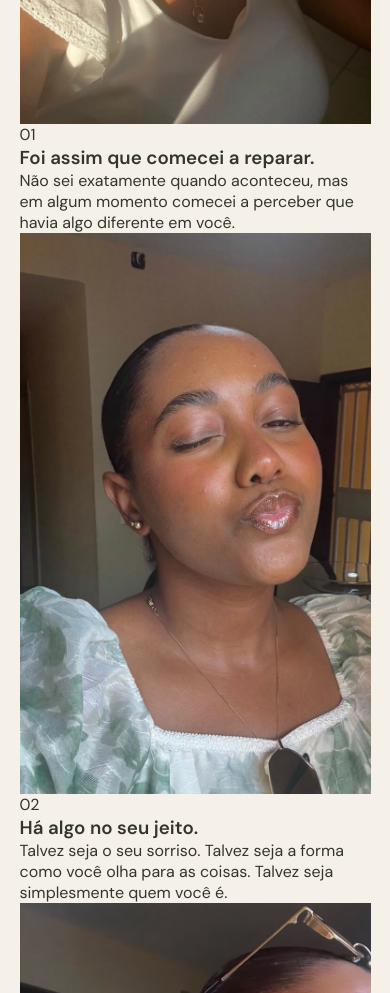
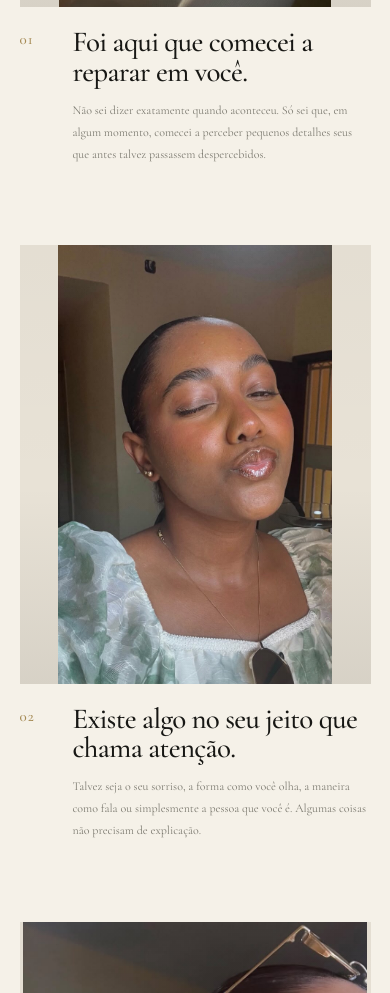
Before and after one commit to gilbertolemos536-sketch/site-carta, a Next.js app: page / in a window 390 px wide. Shown: the part 2380-3373 px from the top of the page. Built offline with nearby package versions, Linux system fonts and the light colour scheme.

Commit message:
Ajustar tipografia das legendas

```diff
--- a/app/globals.css
+++ b/app/globals.css
@@ -53,7 +53,7 @@ img {
 }
 
 /* =========================================================
-   SITE BASE
+   SITE
    ========================================================= */
 
 .site {
@@ -239,7 +239,7 @@ img {
 }
 
 /* =========================================================
-   INTRODUCTION
+   INTRODUÇÃO
    ========================================================= */
 
 .introduction {
@@ -302,7 +302,7 @@ img {
 }
 
 /* =========================================================
-   MOMENTS
+   MOMENTOS
    ========================================================= */
 
 .moments {
@@ -317,7 +317,7 @@ img {
   align-items: end;
   gap: 60px;
   max-width: 1350px;
-  margin: 0 auto 75px;
+  margin: 0 auto 85px;
 }
 
 .moments-header h2 {
@@ -342,202 +342,135 @@ img {
   line-height: 1.9;
 }
 
-.gallery {
+/* =========================================================
+   GALERIA VERTICAL
+   ========================================================= */
+
+.photo-list {
+  width: 100%;
   max-width: 1350px;
   margin: 0 auto;
+  display: flex;
+  flex-direction: column;
+  gap: 115px;
 }
 
-.gallery-top {
-  display: flex;
-  align-items: center;
-  gap: 20px;
-  margin-bottom: 20px;
-  color: var(--muted);
-  font-family: "Cormorant Garamond", Georgia, serif;
-  font-size: 17px;
+.photo-card {
+  width: 100%;
 }
 
-.gallery-progress {
-  position: relative;
-  flex: 1;
-  max-width: 180px;
-  height: 1px;
-  background: var(--line);
-}
-
-.gallery-progress div {
-  height: 100%;
-  background: var(--gold);
-  transition: width 0.5s ease;
-}
-
-.gallery-main {
-  position: relative;
-  display: grid;
-  grid-template-columns: 70px 1fr 70px;
-  align-items: center;
-  gap: 25px;
-  isolation: isolate;
-}
-
-.gallery-image-container {
-  min-width: 0;
-  position: relative;
-  z-index: 1;
-}
-
-.gallery-image-frame {
+.photo-card-image {
   position: relative;
   width: 100%;
-  height: min(66vh, 720px);
-  min-height: 470px;
+  height: min(75vh, 780px);
+  min-height: 500px;
   overflow: hidden;
-  display: flex;
-  align-items: center;
-  justify-content: center;
   background: #e8e2d6;
 }
 
-.gallery-image-frame::before {
+.photo-card-image::after {
   content: "";
   position: absolute;
   inset: 0;
-  z-index: 2;
   pointer-events: none;
   background:
     linear-gradient(
       180deg,
       rgba(15, 15, 12, 0.02),
-      transparent 35%,
+      transparent 55%,
       rgba(15, 15, 12, 0.08)
     );
 }
 
-.gallery-image {
+.photo-card-image img {
   width: 100%;
   height: 100%;
   object-fit: contain;
   object-position: center;
   background: #e8e2d6;
-  transition:
-    transform 1.2s cubic-bezier(0.2, 0.7, 0.2, 1),
-    opacity 0.6s ease;
-  animation: galleryImageIn 0.65s ease both;
-  pointer-events: none;
   user-select: none;
   -webkit-user-drag: none;
+  transition: transform 0.8s ease;
 }
 
-.gallery-image-container:hover .gallery-image {
+.photo-card:hover .photo-card-image img {
   transform: scale(1.015);
 }
 
-@keyframes galleryImageIn {
-  from {
-    opacity: 0;
-    transform: scale(1.04);
+/* =========================================================
+   LEGENDAS DAS FOTOS — TIPOGRAFIA ELEGANTE
+   ========================================================= */
+
+.photo-card-info {
+  display: grid;
+  grid-template-columns: 70px 1fr;
+  gap: 30px;
+  margin-top: 32px;
+  padding-bottom: 10px;
 }
 
-  to {
-    opacity: 1;
-    transform: scale(1);
-  }
+.photo-card-number {
+  color: var(--gold);
+  font-family: "Cormorant Garamond", Georgia, serif;
+  font-size: 20px;
+  font-weight: 500;
+  letter-spacing: 0.08em;
+  padding-top: 6px;
 }
 
-.gallery-arrow {
-  position: relative;
-  z-index: 30;
-  width: 58px;
-  height: 58px;
-  border: 1px solid var(--line);
-  display: flex;
-  align-items: center;
-  justify-content: center;
-  color: var(--dark);
-  font-size: 20px;
-  transition:
-    background 0.3s ease,
-    color 0.3s ease,
-    transform 0.3s ease;
-  pointer-events: auto;
-  touch-action: manipulation;
-  -webkit-tap-highlight-color: transparent;
-  -webkit-touch-callout: none;
-  user-select: none;
+.photo-card-text {
+  max-width: 800px;
 }
 
-.gallery-arrow:hover {
-  background: var(--dark);
-  color: var(--white);
-  transform: translateY(-3px);
+.photo-card-text h3 {
+  color: var(--dark);
+  font-family: "Cormorant Garamond", Georgia, serif;
+  font-size: clamp(32px, 4vw, 50px);
+  font-weight: 500;
+  line-height: 0.98;
+  letter-spacing: -0.025em;
 }
 
-.gallery-image-info {
-  position: relative;
-  z-index: 4;
-  display: grid;
-  grid-template-columns: 70px 1fr;
-  gap: 25px;
-  margin-top: 25px;
+.photo-card-text p {
+  max-width: 680px;
+  margin-top: 18px;
+  color: var(--muted);
+  font-family: "Cormorant Garamond", Georgia, serif;
+  font-size: 20px;
+  font-weight: 400;
+  line-height: 1.55;
+  letter-spacing: 0;
 }
 
-.gallery-image-info > span {
-  color: var(--gold);
-  font-family: "Cormorant Garamond", Georgia, serif;
-  font-size: 17px;
+/* MOBILE */
+
+@media (max-width: 600px) {
+  .photo-card-info {
+    grid-template-columns: 38px 1fr;
+    gap: 15px;
+    margin-top: 22px;
+    padding-bottom: 5px;
   }
 
-.gallery-image-info h3 {
-  color: var(--dark);
-  font-family: "Cormorant Garamond", Georgia, serif;
-  font-size: clamp(29px, 4vw, 48px);
-  font-weight: 500;
-  line-height: 1;
+  .photo-card-number {
+    font-size: 17px;
+    padding-top: 4px;
   }
 
-.gallery-image-info p {
-  max-width: 650px;
-  margin-top: 13px;
-  color: var(--muted);
-  font-size: 13px;
-  font-weight: 300;
-  line-height: 1.8;
+  .photo-card-text {
+    max-width: 100%;
   }
 
-.gallery-bottom {
-  margin-top: 50px;
-  display: flex;
-  align-items: center;
-  justify-content: space-between;
+  .photo-card-text h3 {
+    font-size: 31px;
+    line-height: 0.98;
   }
 
-.gallery-dots {
-  display: flex;
-  gap: 8px;
+  .photo-card-text p {
+    margin-top: 13px;
+    font-size: 18px;
+    line-height: 1.55;
   }
-
-.gallery-dots button {
-  width: 28px;
-  height: 2px;
-  background: var(--line);
-  transition:
-    width 0.35s ease,
-    background 0.35s ease;
-  pointer-events: auto;
-  touch-action: manipulation;
-  -webkit-tap-highlight-color: transparent;
-  user-select: none;
-}
-
-.gallery-dots button.active {
-  width: 52px;
-  background: var(--gold);
-}
-
-.gallery-bottom p {
-  color: var(--muted);
-  font-size: 10px;
-  letter-spacing: 0.12em;
 }
 
 /* =========================================================
@@ -783,9 +716,9 @@ img {
   background: var(--paper);
 }
 
-.ending-intro,
 .ending-reveal {
   max-width: 800px;
+  animation: finalReveal 0.9s ease both;
 }
 
 .ending h2 {
@@ -798,43 +731,12 @@ img {
   letter-spacing: -0.05em;
 }
 
-.ending-intro > p:not(.section-label),
 .ending-reveal > p:not(.section-label) {
   max-width: 500px;
   margin: 40px auto 0;
   color: var(--muted);
   font-size: 14px;
   line-height: 1.9;
-}
-
-.ending-button {
-  margin-top: 55px;
-  min-width: 230px;
-  height: 58px;
-  padding: 0 25px;
-  border: 1px solid var(--dark);
-  display: inline-flex;
-  align-items: center;
-  justify-content: space-between;
-  gap: 35px;
-  color: var(--dark);
-  font-size: 10px;
-  letter-spacing: 0.12em;
-  text-transform: uppercase;
-  transition:
-    background 0.35s ease,
-    color 0.35s ease,
-    transform 0.35s ease;
-}
-
-.ending-button:hover {
-  background: var(--dark);
-  color: var(--white);
-  transform: translateY(-3px);
-}
-
-.ending-reveal {
-  animation: finalReveal 0.9s ease both;
 }
 
 .ending-symbol {
@@ -916,7 +818,7 @@ img {
 }
 
 /* =========================================================
-   RESPONSIVO
+   TABLET
    ========================================================= */
 
 @media (max-width: 900px) {
@@ -965,14 +867,9 @@ img {
     gap: 35px;
   }
 
-  .gallery-main {
-    grid-template-columns: 50px 1fr 50px;
-    gap: 15px;
-  }
-
-  .gallery-arrow {
-    width: 45px;
-    height: 45px;
+  .photo-card-image {
+    height: 62vh;
+    min-height: 450px;
   }
 
   .faith {
@@ -983,6 +880,10 @@ img {
     padding: 120px 7vw;
   }
 }
+
+/* =========================================================
+   MOBILE
+   ========================================================= */
 
 @media (max-width: 600px) {
   .navigation {
@@ -1034,6 +935,8 @@ img {
     font-size: 13px;
   }
 
+  /* INTRODUÇÃO */
+
   .introduction {
     min-height: auto;
     padding: 100px 8vw;
@@ -1052,13 +955,15 @@ img {
     line-height: 1.9;
   }
 
+  /* MOMENTOS */
+
   .moments {
     min-height: auto;
     padding: 100px 5vw 90px;
   }
 
   .moments-header {
-    margin-bottom: 50px;
+    margin-bottom: 60px;
   }
 
   .moments-header h2 {
@@ -1069,107 +974,53 @@ img {
     font-size: 12px;
   }
 
-  .gallery-main {
-    position: relative;
-    display: block;
-    width: 100%;
-    isolation: isolate;
+  /* FOTOS */
+
+  .photo-list {
+    gap: 75px;
   }
 
-  .gallery-image-container {
-    position: relative;
-    z-index: 1;
+  .photo-card-image {
     width: 100%;
+    height: auto;
+    min-height: 0;
+    aspect-ratio: 4 / 5;
   }
 
-  .gallery-image-frame {
-    height: 68vh;
-    min-height: 400px;
-    max-height: 650px;
-    pointer-events: none;
+  .photo-card-image img {
+    object-fit: contain;
   }
 
-  .gallery-image-frame::before {
-    pointer-events: none;
+  /* LEGENDAS */
+
+  .photo-card-info {
+    grid-template-columns: 38px 1fr;
+    gap: 15px;
+    margin-top: 20px;
+    padding-bottom: 5px;
   }
 
-  .gallery-image {
-    pointer-events: none;
-    user-select: none;
-    -webkit-user-drag: none;
+  .photo-card-number {
+    font-size: 15px;
+    padding-top: 3px;
   }
 
-  .gallery-arrow {
-    position: absolute;
-    z-index: 100;
-    top: 50%;
-    width: 48px;
-    height: 48px;
-    transform: translateY(-50%);
-    border-color: rgba(255, 255, 255, 0.45);
-    background: rgba(20, 20, 16, 0.45);
-    color: var(--white);
-    backdrop-filter: blur(5px);
-    -webkit-backdrop-filter: blur(5px);
-    pointer-events: auto !important;
-    touch-action: manipulation;
+  .photo-card-text {
+    max-width: 100%;
   }
 
-  .gallery-arrow-left {
-    left: 12px;
+  .photo-card-text h3 {
+    font-size: 29px;
+    line-height: 1.02;
   }
 
-  .gallery-arrow-right {
-    right: 12px;
+  .photo-card-text p {
+    margin-top: 12px;
+    font-size: 12px;
+    line-height: 1.85;
   }
 
-  .gallery-arrow:hover {
-    transform: translateY(-50%);
-  }
-
-  .gallery-arrow:active {
-    background: rgba(20, 20, 16, 0.75);
-    transform: translateY(-50%) scale(0.96);
-  }
-
-  .gallery-image-info {
-    position: relative;
-    z-index: 5;
-    grid-template-columns: 45px 1fr;
-    gap: 15px;
-  }
-
-  .gallery-image-info h3 {
-    font-size: 31px;
-  }
-
-  .gallery-image-info p {
-    font-size: 12px;
-  }
-
-  .gallery-bottom {
-    position: relative;
-    z-index: 20;
-    margin-top: 35px;
-  }
-
-  .gallery-dots {
-    position: relative;
-    z-index: 30;
-  }
-
-  .gallery-dots button {
-    width: 18px;
-    height: 4px;
-    min-width: 18px;
-    padding: 0;
-    pointer-events: auto !important;
-    touch-action: manipulation;
-  }
-
-  .gallery-dots button.active {
-    width: 35px;
-  }
+  /* FÉ */
 
   .faith {
     min-height: auto;
@@ -1203,6 +1054,8 @@ img {
     font-size: 8px;
   }
 
+  /* TRANSIÇÃO */
+
   .transition {
     min-height: 550px;
     padding: 100px 8vw;
@@ -1211,6 +1064,8 @@ img {
   .transition h2 {
     font-size: clamp(47px, 14vw, 70px);
   }
+
+  /* MENSAGEM */
 
   .message {
     min-height: auto;
@@ -1229,6 +1084,8 @@ img {
     margin-top: 50px;
   }
 
+  /* FINAL */
+
   .ending {
     min-height: 700px;
     padding: 100px 8vw;
@@ -1242,54 +1099,25 @@ img {
     font-size: 12px;
   }
 
+  /* FOOTER */
+
   .footer {
     min-height: 90px;
   }
 }
 
 /* =========================================================
-   TOUCH / MOBILE
+   TOUCH
    ========================================================= */
 
-.gallery-arrow,
-.gallery-dots button,
-.navigation button,
-.hero-scroll,
-.restart {
+button,
+a {
   -webkit-tap-highlight-color: transparent;
   -webkit-touch-callout: none;
-  user-select: none;
 }
 
-@media (max-width: 600px) {
-  .gallery-main {
-    isolation: isolate;
-    touch-action: pan-y;
+.hero-scroll,
+.restart,
+.navigation button {
+  touch-action: manipulation;
 }
-
-  .gallery-image-container {
-    position: relative;
-    z-index: 1;
-  }
-
-  .gallery-image-frame,
-  .gallery-image-frame::before,
-  .gallery-image {
-    pointer-events: none !important;
-  }
-
-  .gallery-arrow {
-    pointer-events: auto !important;
-    touch-action: manipulation !important;
-  }
-
-  .gallery-dots {
-    position: relative;
-    z-index: 50;
-  }
-
-  .gallery-dots button {
-    pointer-events: auto !important;
-    touch-action: manipulation !important;
-  }
-}
--- a/app/page.tsx
+++ b/app/page.tsx
@@ -4,38 +4,38 @@ const photos = [
   {
     src: "/fotos/foto-1.jpeg",
     number: "01",
-    title: "Foi assim que comecei a reparar.",
-    text: "Não sei exatamente quando aconteceu, mas em algum momento comecei a perceber que havia algo diferente em você.",
+    title: "Foi aqui que comecei a reparar em você.",
+    text: "Não sei dizer exatamente quando aconteceu. Só sei que, em algum momento, comecei a perceber pequenos detalhes seus que antes talvez passassem despercebidos.",
   },
   {
     src: "/fotos/foto-2.jpeg",
     number: "02",
-    title: "Há algo no seu jeito.",
-    text: "Talvez seja o seu sorriso. Talvez seja a forma como você olha para as coisas. Talvez seja simplesmente quem você é.",
+    title: "Existe algo no seu jeito que chama atenção.",
+    text: "Talvez seja o seu sorriso, a forma como você olha, a maneira como fala ou simplesmente a pessoa que você é. Algumas coisas não precisam de explicação.",
   },
   {
     src: "/fotos/foto-3.jpeg",
     number: "03",
-    title: "Algumas pessoas ficam.",
-    text: "Mesmo depois de uma conversa terminar, algumas pessoas continuam presentes nos nossos pensamentos.",
+    title: "Alguns momentos acabam ficando.",
+    text: "Existem momentos que parecem simples quando acontecem, mas que, depois, continuam voltando à nossa memória sem pedir licença.",
   },
   {
     src: "/fotos/foto-4.jpeg",
     number: "04",
-    title: "E você ficou.",
-    text: "Entre tantas pessoas que passam pela nossa vida, você acabou se tornando alguém que eu queria conhecer ainda mais.",
+    title: "E, sem perceber, você ficou.",
+    text: "Entre tantas pessoas que cruzam o nosso caminho, algumas acabam ocupando um lugar diferente. Você se tornou uma dessas pessoas para mim.",
   },
   {
     src: "/fotos/foto-5.jpeg",
     number: "05",
-    title: "Alguns detalhes permanecem.",
-    text: "São pequenos momentos que talvez pareçam simples, mas que acabam ganhando um significado especial.",
+    title: "São os pequenos detalhes que fazem diferença.",
+    text: "Uma conversa, um sorriso, um olhar ou simplesmente a sua presença. Talvez sejam coisas pequenas, mas são justamente elas que tornam certas pessoas inesquecíveis.",
   },
   {
     src: "/fotos/foto-6.jpeg",
     number: "06",
-    title: "Talvez seja apenas o começo.",
-    text: "E talvez algumas histórias não precisem ser apressadas. Algumas simplesmente precisam do tempo certo.",
+    title: "Talvez algumas histórias precisem apenas de tempo.",
+    text: "Não sei exatamente onde tudo isso vai chegar. E talvez nem seja preciso saber agora. Algumas coisas bonitas simplesmente merecem ser vividas com calma.",
   },
 ];
 
```
Lines whose indentation alone changed are shown as unchanged.
